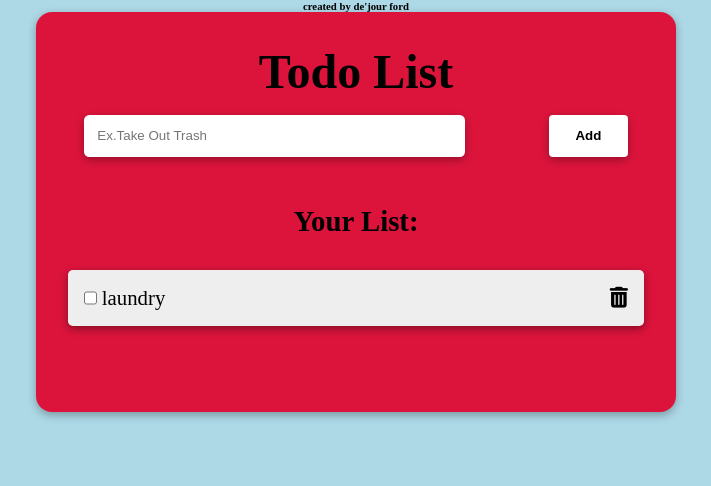
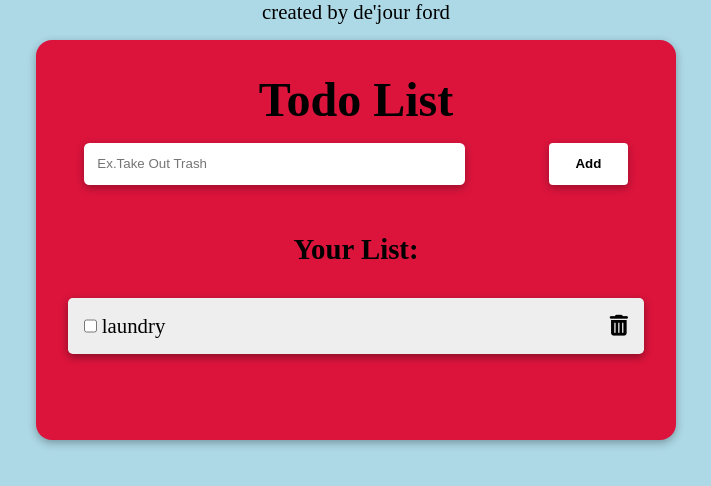
Before and after one commit to dejourford/to-do-list, a website: page index.html in a window 1280 px wide. Shown: the whole page, without its empty margins (284-995 px from the left). Drawn offline with Linux system fonts and the light colour scheme.

Commit message:
change font size of header text

```diff
--- a/styles.css
+++ b/styles.css
@@ -6,10 +6,15 @@
 
 body {
     background: lightblue;
+    display: flex;
+    flex-direction: column;
+    gap: 1em;
 }
 
 h6 {
     text-align: center;
+    font-size: 1.3rem;
+    font-weight: 400;
 }
 
 main {
```
